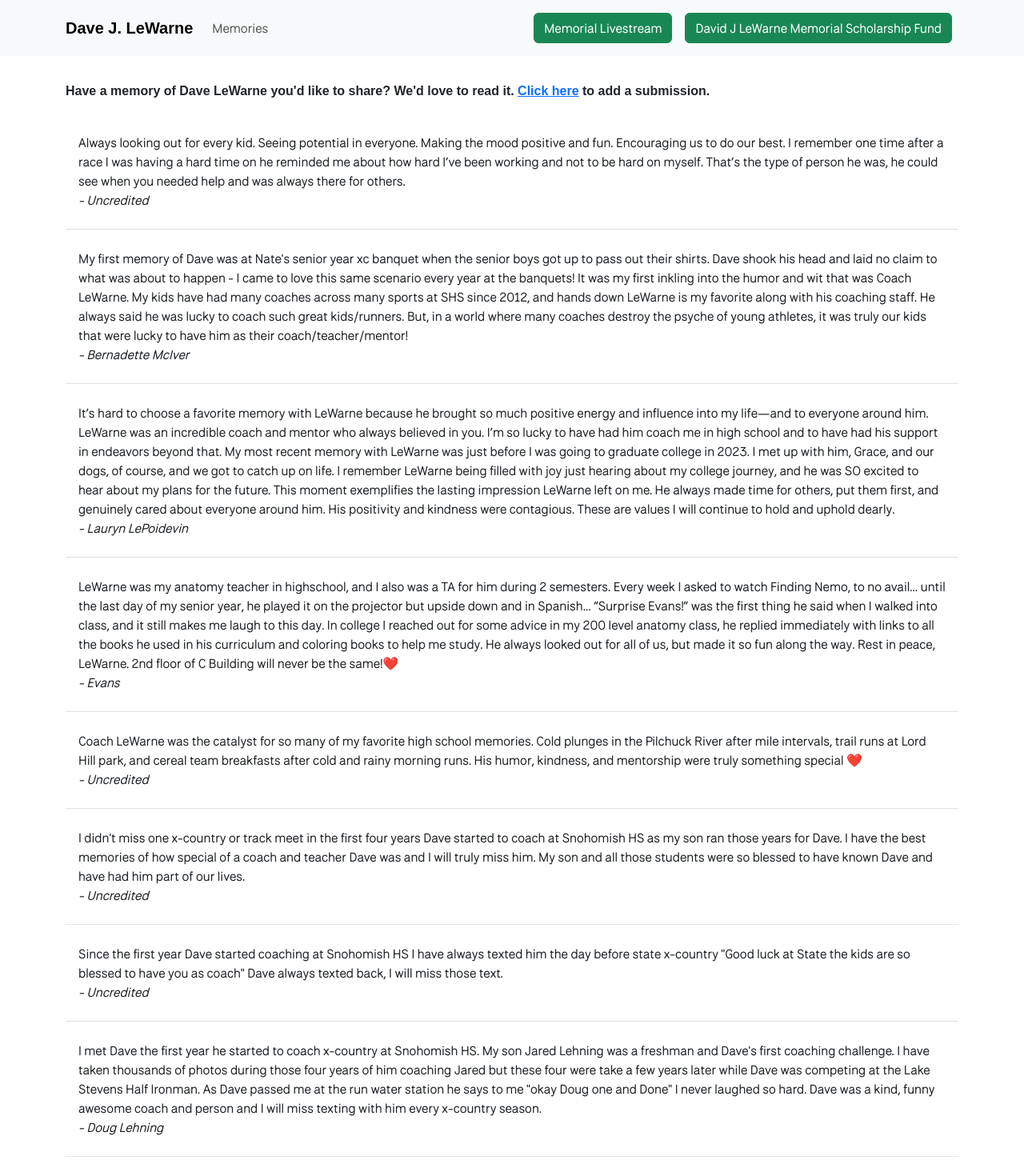
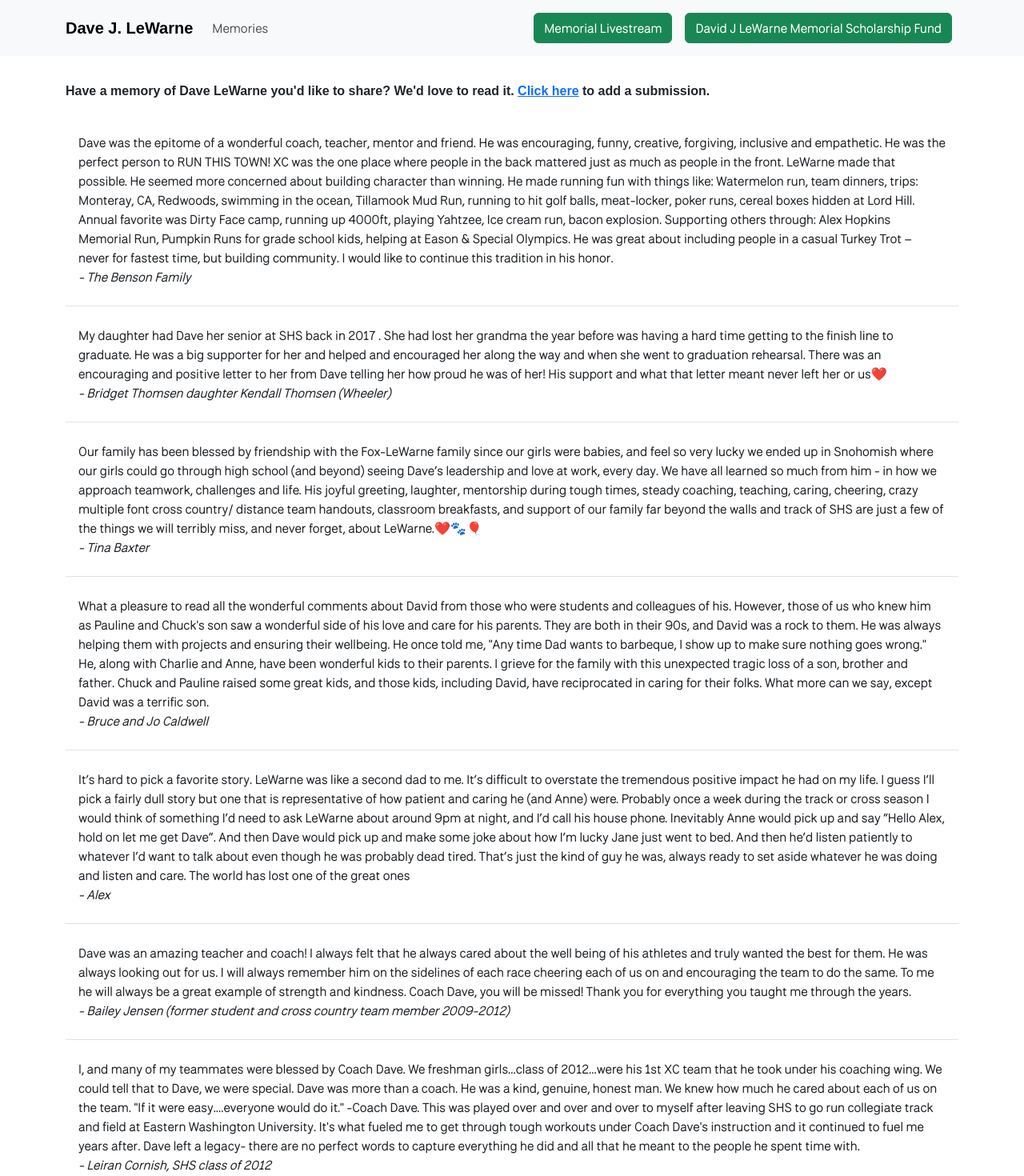
Before and after one commit to giselejfox/dave-lewarne-memorial, a Next.js app: page /memories in a window 1280 px wide. Shown: the top 1470 px of the page at 80% size. Built offline with nearby package versions, Linux system fonts and the light colour scheme; a web font is replaced by a local one.

Commit message:
more stories

```diff
--- a/src/data/memories.js
+++ b/src/data/memories.js
@@ -1,4 +1,36 @@
 const memories = [
+    {
+        name: "The Benson Family",
+        message: "Dave was the epitome of a wonderful coach, teacher, mentor and friend.  He was encouraging, funny, creative, forgiving, inclusive and empathetic. He was the perfect person to RUN THIS TOWN! XC was the one place where people in the back mattered just as much as people in the front. LeWarne made that possible. He seemed more concerned about building character than winning. He made running fun with things like: Watermelon run, team dinners, trips: Monteray, CA, Redwoods, swimming in the ocean, Tillamook Mud Run, running to hit golf balls, meat-locker, poker runs, cereal boxes hidden at Lord Hill. Annual favorite was Dirty Face camp, running up 4000ft, playing Yahtzee, Ice cream run, bacon explosion. Supporting others through: Alex Hopkins Memorial Run, Pumpkin Runs for grade school kids, helping at Eason & Special Olympics. He was great about including people in a casual Turkey Trot – never for fastest time, but building community.  I would like to continue this tradition in his honor."
+    },
+    {
+        name: "Bridget Thomsen daughter Kendall Thomsen (Wheeler)",
+        message: "My daughter had Dave her senior at SHS back in 2017 . She had lost her grandma the year before was having a hard time getting to the finish line to graduate. He was a big supporter for her and helped and encouraged her along the way and when she went to graduation rehearsal. There was an encouraging and positive letter to her from Dave telling her how proud he was of her! His support and what that letter meant never left her or us❤️"
+    },
+    {
+        name: "Tina Baxter",
+        message: "Our family has been blessed by friendship with the Fox-LeWarne family since our girls were babies, and feel so very lucky we ended up in Snohomish where our girls could go through high school (and beyond) seeing Dave’s leadership and love at work, every day. We have all learned so much from him - in how we approach teamwork, challenges and life. His joyful greeting, laughter, mentorship during tough times, steady coaching, teaching, caring, cheering, crazy multiple font cross country/ distance team handouts, classroom breakfasts, and support of our family far beyond the walls and track of SHS are just a few of the things we will terribly miss, and never forget, about LeWarne.❤️🐾🎈"
+    },
+    {
+        name: "Bruce and Jo Caldwell",
+        message: "What a pleasure to read all the wonderful comments about David from those who were students and colleagues of his. However, those of us who knew him as Pauline and Chuck's son saw a wonderful side of his love and care for his parents. They are both in their 90s, and David was a rock to them. He was always helping them with projects and ensuring their wellbeing. He once told me, \"Any time Dad wants to barbeque, I show up to make sure nothing goes wrong.\" He, along with Charlie and Anne, have been wonderful kids to their parents. I grieve for the family with this unexpected tragic loss of a son, brother and father. Chuck and Pauline raised some great kids, and those kids, including David, have reciprocated in caring for their folks. What more can we say, except David was a terrific son."
+    },
+    {
+        name: "Alex",
+        message: "It’s hard to pick a favorite story. LeWarne was like a second dad to me. It’s difficult to overstate the tremendous positive impact he had on my life.  I guess I’ll pick a fairly dull story but one that is representative of how patient and caring he (and Anne) were. Probably once a week during the track or cross season I would think of something I’d need to ask LeWarne about around 9pm at night, and I’d call his house phone. Inevitably Anne would pick up and say “Hello Alex, hold on let me get Dave”. And then Dave would pick up and make some joke about how I’m lucky Jane just went to bed. And then he’d listen patiently to whatever I’d want to talk about even though he was probably dead tired. That’s just the kind of guy he was, always ready to set aside whatever he was doing and listen and care. The world has lost one of the great ones "
+    },
+    // {
+    //     name: "",
+    //     message: "Dave always packed a closet full of  clothes in his car. After our runs at the gulch (8 miles from his house) he would smell an article of clothing to see if it was good to go before we had our post run beer. "
+    // },
+    {
+        name: "Bailey Jensen (former student and cross country team member 2009-2012) ",
+        message: "Dave was an amazing teacher and coach! I always felt that he always cared about the well being of his athletes and truly wanted the best for them. He was always looking out for us. I will always remember him on the sidelines of each race cheering each of us on and encouraging the team to do the same. To me he will always be a great example of strength and kindness. Coach Dave, you will be missed! Thank you for everything you taught me through the years. "
+    },
+    {
+        name: "Leiran Cornish, SHS class of 2012",
+        message: "I, and many of my teammates were blessed by Coach Dave. We freshman girls...class of 2012...were his 1st XC team that he took under his coaching wing. We could tell that to Dave, we were special. Dave was more than a coach. He was a kind, genuine, honest man. We knew how much he cared about each of us on the team. \"If it were easy....everyone would do it.\" -Coach Dave. This was played over and over and over to myself after leaving SHS to go run collegiate track and field at Eastern Washington University. It's what fueled me to get through tough workouts under Coach Dave's instruction and it continued to fuel me years after. Dave left a legacy- there are no perfect words to capture everything he did and all that he meant to the people he spent time with. "
+    },
     {
         name: "",
         message: "Always looking out for every kid. Seeing potential in everyone. Making the mood positive and fun. Encouraging us to do our best. I remember one time after a race I was having a hard time on he reminded me about how hard I’ve been working and not to be hard on myself. That’s the type of person he was, he could see when you needed help and was always there for others."
@@ -6,6 +38,10 @@ const memories = [
     {
         name: "Bernadette McIver",
         message: "My first memory of Dave was at Nate's senior year xc banquet when the senior boys got up to pass out their shirts. Dave shook his head and laid no claim to what was about to happen - I came to love this same scenario every year at the banquets! It was my first inkling into the humor and wit that was Coach LeWarne. My kids have had many coaches across many sports at SHS since 2012, and hands down LeWarne is my favorite along with his coaching staff. He always said he was lucky to coach such great kids/runners. But, in a world where many coaches destroy the psyche of young athletes, it was truly our kids that were lucky to have him as their coach/teacher/mentor!"
+    },
+    {
+        name: "Carol Krause",
+        message: "For several years Coach LeWarne would bring his Panther CC team to the farm for an afternoon of running in the fields and thru the corn maze, on these afternoons I enjoyed watching the interactions between team and coach, it was plain to see there was a mutual fondness and shared good humor, but also the certain expectation of hard work and personal accountability. Most usually Coach would have at least one or two of his sweet daughters tagging along with him, and in later years as Panthers training with their teammates. In addition the LeWarne family as a thankyou would bring us a meal, which was so very thoughtful, and I know not always easy given their busy family life. I have enjoyed this family, seeing and visiting with each one on one or together. I am heartbroken for them , but am grateful I had the pleasure to have known such a wonderful man. Our community his family and friends will miss his presence deeply. Love and Prayers for Anne, Jane, Grace and Greta"
     },
     {
         name: "Lauryn LePoidevin",
```
